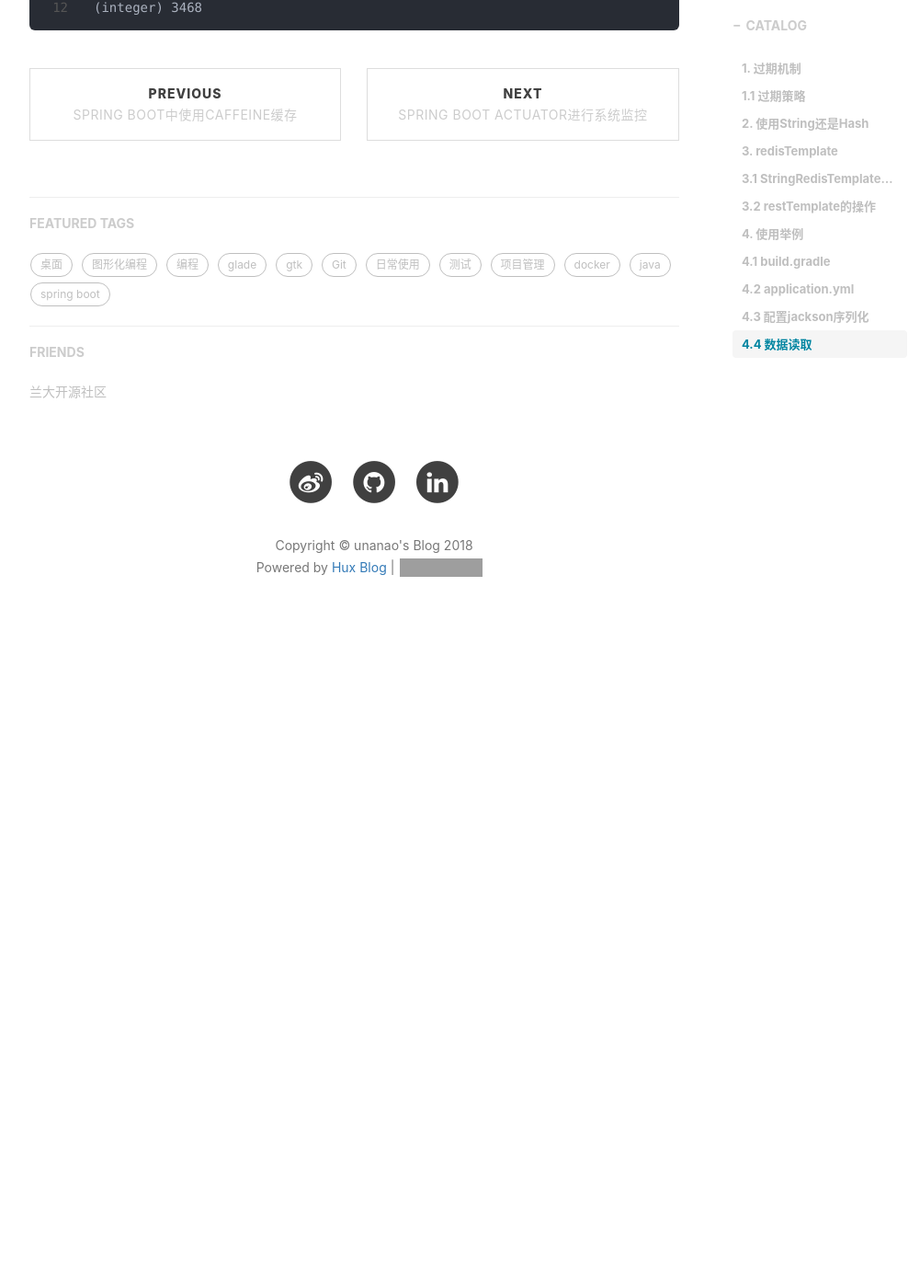
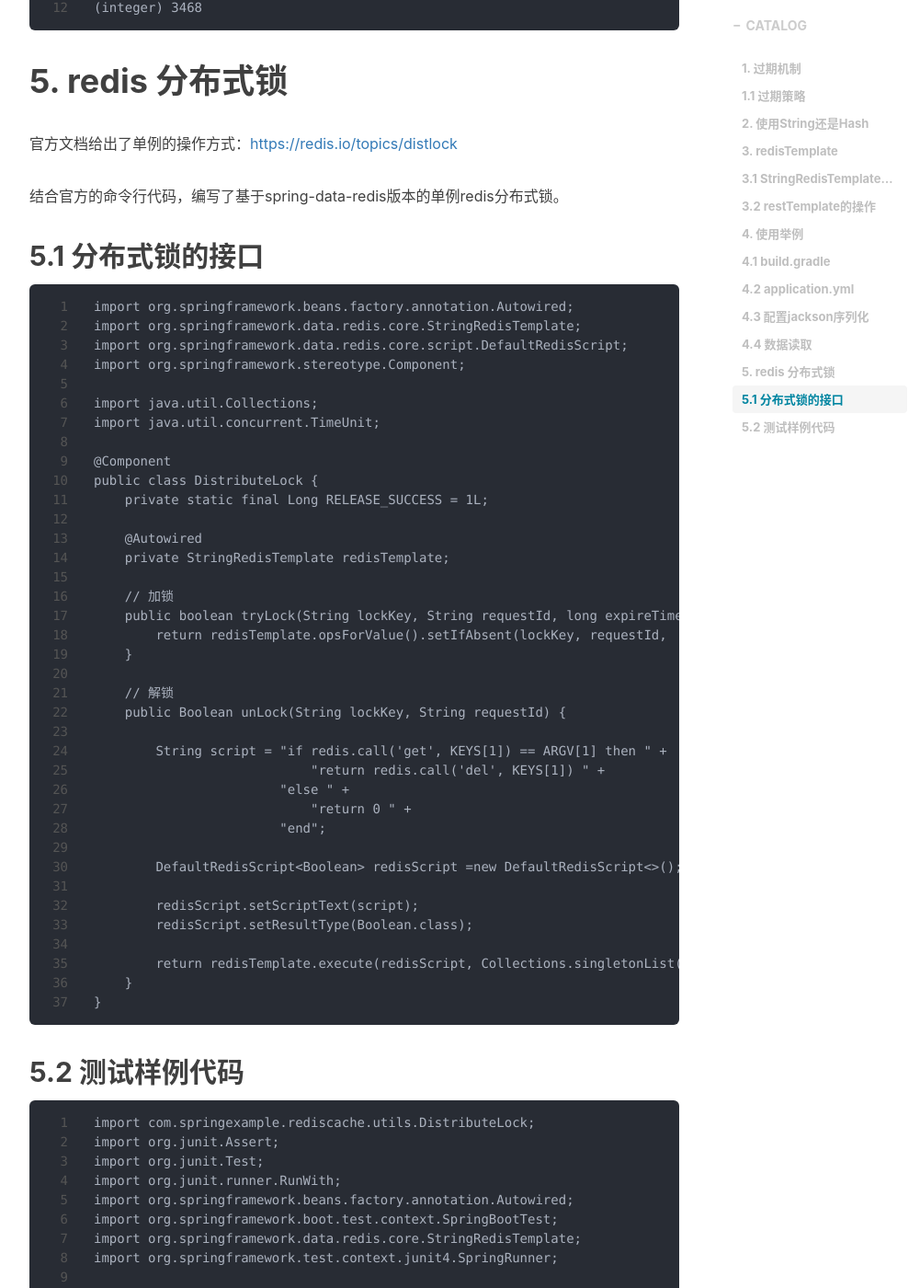
Before and after one commit to xuyumeng/xuyumeng.github.io, a Jekyll site: the page built from _posts/2016-04-19-spring-data-redis.md, in a window 1280 px wide and 1400 px high, scrolled down 5835 px. Shown: the whole window at 92% size, without its empty margins (233-1234 px from the left). Built offline with Jekyll 4.4.1, drawn with Linux system fonts in a browser that asks for light colours; nearby versions of some CDN libraries; comment, search, counter and statistics services are not loaded; before the commit the page ends 6556 px from its top, so only the background shows below that; some of the changed text lies outside the part shown; grey boxes are pictures that could not be loaded.

Commit message:
add distribute lock

````diff
--- a/_posts/2016-04-19-spring-data-redis.md
+++ b/_posts/2016-04-19-spring-data-redis.md
@@ -223,3 +223,86 @@ Reading messages... (press Ctrl-C to quit)
 127.0.0.1:6379> ttl xiaoming
 (integer) 3468
 ```
+
+# 5. redis 分布式锁
+
+官方文档给出了单例的操作方式：[https://redis.io/topics/distlock](https://redis.io/topics/distlock)
+
+结合官方的命令行代码，编写了基于spring-data-redis版本的单例redis分布式锁。
+
+## 5.1 分布式锁的接口
+```
+import org.springframework.beans.factory.annotation.Autowired;
+import org.springframework.data.redis.core.StringRedisTemplate;
+import org.springframework.data.redis.core.script.DefaultRedisScript;
+import org.springframework.stereotype.Component;
+
+import java.util.Collections;
+import java.util.concurrent.TimeUnit;
+
+@Component
+public class DistributeLock {
+    private static final Long RELEASE_SUCCESS = 1L;
+
+    @Autowired
+    private StringRedisTemplate redisTemplate;
+
+    // 加锁
+    public boolean tryLock(String lockKey, String requestId, long expireTime) {
+        return redisTemplate.opsForValue().setIfAbsent(lockKey, requestId,  expireTime, TimeUnit.SECONDS);
+    }
+
+    // 解锁
+    public Boolean unLock(String lockKey, String requestId) {
+
+        String script = "if redis.call('get', KEYS[1]) == ARGV[1] then " +
+                            "return redis.call('del', KEYS[1]) " +
+                        "else " +
+                            "return 0 " +
+                        "end";
+
+        DefaultRedisScript<Boolean> redisScript =new DefaultRedisScript<>();
+
+        redisScript.setScriptText(script);
+        redisScript.setResultType(Boolean.class);
+
+        return redisTemplate.execute(redisScript, Collections.singletonList(lockKey), requestId);
+    }
+}
+```
+
+## 5.2 测试样例代码
+```
+import com.springexample.rediscache.utils.DistributeLock;
+import org.junit.Assert;
+import org.junit.Test;
+import org.junit.runner.RunWith;
+import org.springframework.beans.factory.annotation.Autowired;
+import org.springframework.boot.test.context.SpringBootTest;
+import org.springframework.data.redis.core.StringRedisTemplate;
+import org.springframework.test.context.junit4.SpringRunner;
+
+import java.util.UUID;
+import java.util.concurrent.TimeUnit;
+
+@RunWith(SpringRunner.class)
+@SpringBootTest
+public class DistributeLockTests {
+    @Autowired
+    private StringRedisTemplate stringRedisTemplate;
+    @Autowired
+    DistributeLock distributeLock;
+
+    @Test
+    public void redisTemplateTest() {
+        String requestId = UUID.randomUUID().toString();
+        distributeLock.tryLock("test", requestId, 120);
+
+        // 保存字符串
+        stringRedisTemplate.opsForValue().set("aaa", "111", 1, TimeUnit.HOURS);
+        Assert.assertEquals("111", stringRedisTemplate.opsForValue().get("aaa"));
+
+        Assert.assertEquals(true, distributeLock.unLock("test", requestId));
+    }
+}
+```
````
Also changed, not shown: other parts of _posts/2016-04-19-spring-data-redis.md (+1 -1 lines).
